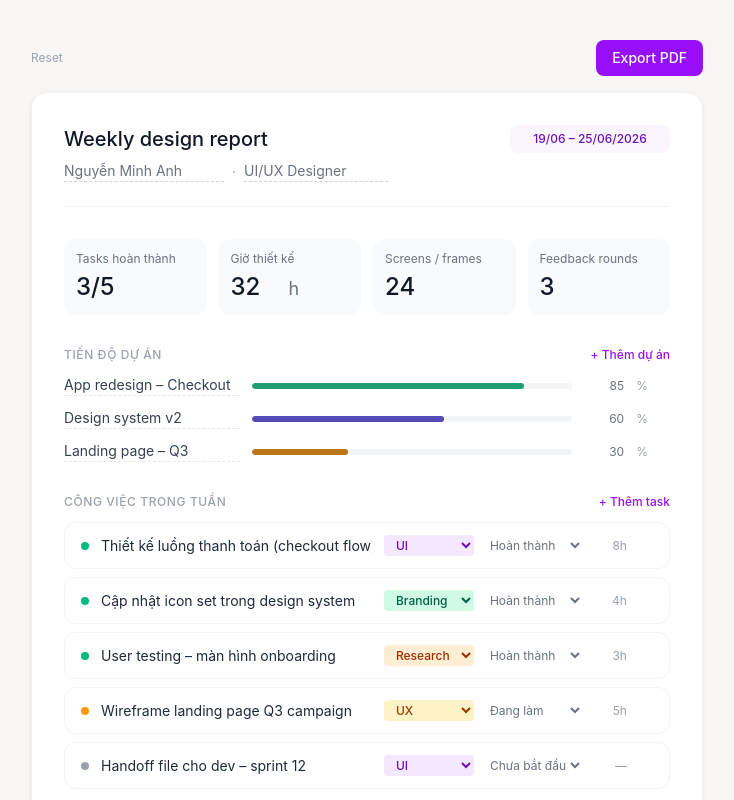
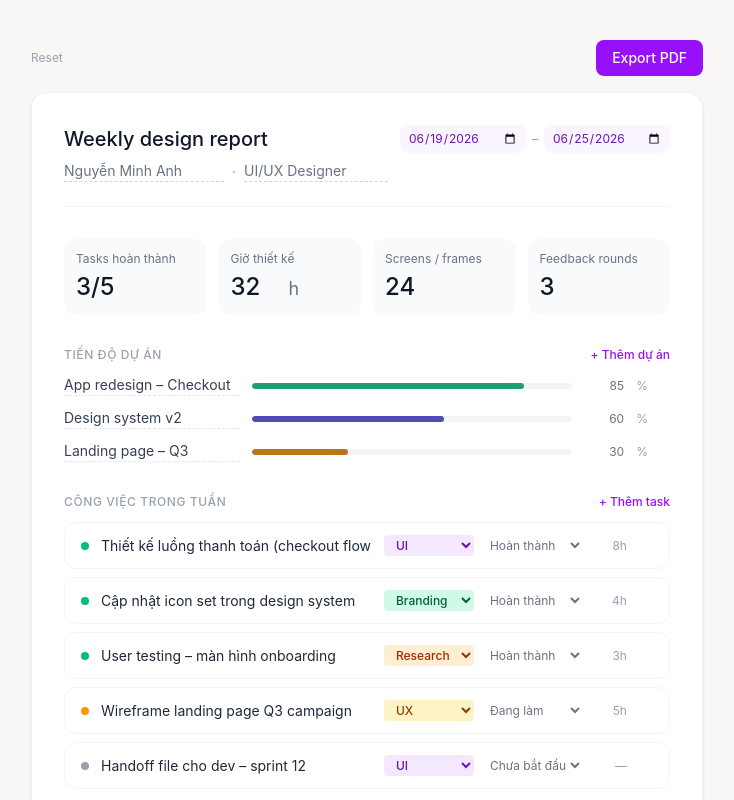
Before and after one commit to lequyn24-sudo/Design-Report, a Next.js app: page / in a window 1280 px wide. Shown: the top 800 px of the page, without its empty margins (273-1007 px from the left). Built offline with nearby package versions, Linux system fonts and the light colour scheme.

Commit message:
feat: replace week label with date picker inputs

```diff
--- a/app/page.tsx
+++ b/app/page.tsx
@@ -41,7 +41,7 @@ const STATUS_LABELS: Record<Status, string> = {
 
 const PROJECT_COLORS = ["#1D9E75", "#534AB7", "#BA7517", "#E05C5C", "#2D7DD2"];
 
-function getWeekLabel() {
+function getDefaultDates() {
   const today = new Date();
   const day = today.getDay();
   const daysToLastFriday = (day + 2) % 7;
@@ -49,9 +49,17 @@ function getWeekLabel() {
   fri.setDate(today.getDate() - daysToLastFriday);
   const thu = new Date(fri);
   thu.setDate(fri.getDate() + 6);
+  const toISO = (d: Date) => d.toISOString().slice(0, 10);
+  return { from: toISO(fri), to: toISO(thu) };
+}
+
+function formatWeekLabel(from: string, to: string) {
+  if (!from || !to) return "";
+  const f = new Date(from + "T00:00:00");
+  const t = new Date(to + "T00:00:00");
   const dd = (d: Date) => String(d.getDate()).padStart(2, "0");
   const mm = (d: Date) => String(d.getMonth() + 1).padStart(2, "0");
-  return `${dd(fri)}/${mm(fri)} – ${dd(thu)}/${mm(thu)}/${thu.getFullYear()}`;
+  return `${dd(f)}/${mm(f)} – ${dd(t)}/${mm(t)}/${t.getFullYear()}`;
 }
 
 const STORAGE_KEY = "weekly-design-report";
@@ -83,7 +91,9 @@ const DEFAULT_PROJECTS: Project[] = [
 export default function Home() {
   const [name, setName] = useState(() => loadSaved()?.name ?? "Nguyễn Minh Anh");
   const [role, setRole] = useState(() => loadSaved()?.role ?? "UI/UX Designer");
-  const [weekLabel, setWeekLabel] = useState(() => loadSaved()?.weekLabel ?? getWeekLabel());
+  const defaultDates = getDefaultDates();
+  const [dateFrom, setDateFrom] = useState(() => loadSaved()?.dateFrom ?? defaultDates.from);
+  const [dateTo, setDateTo] = useState(() => loadSaved()?.dateTo ?? defaultDates.to);
   const [tasks, setTasks] = useState<Task[]>(() => loadSaved()?.tasks ?? DEFAULT_TASKS);
   const [projects, setProjects] = useState<Project[]>(() => loadSaved()?.projects ?? DEFAULT_PROJECTS);
   const [nextWeek, setNextWeek] = useState(() => loadSaved()?.nextWeek ?? "• Hoàn thiện prototype checkout\n• Họp review với stakeholder\n• Bắt đầu visual design landing page");
@@ -94,9 +104,9 @@ export default function Home() {
 
   useEffect(() => {
     localStorage.setItem(STORAGE_KEY, JSON.stringify({
-      name, role, weekLabel, tasks, projects, nextWeek, blockers, hours, screens, reviews,
+      name, role, dateFrom, dateTo, tasks, projects, nextWeek, blockers, hours, screens, reviews,
     }));
-  }, [name, role, weekLabel, tasks, projects, nextWeek, blockers, hours, screens, reviews]);
+  }, [name, role, dateFrom, dateTo, tasks, projects, nextWeek, blockers, hours, screens, reviews]);
 
   const tasksDone = tasks.filter(t => t.status === "done").length;
 
@@ -129,7 +139,8 @@ export default function Home() {
           onClick={() => {
             if (confirm("Reset về dữ liệu mẫu?")) {
               setName("Nguyễn Minh Anh"); setRole("UI/UX Designer");
-              setWeekLabel(getWeekLabel()); setTasks(DEFAULT_TASKS);
+              const d = getDefaultDates(); setDateFrom(d.from); setDateTo(d.to);
+              setTasks(DEFAULT_TASKS);
               setProjects(DEFAULT_PROJECTS);
               setNextWeek("• Hoàn thiện prototype checkout\n• Họp review với stakeholder\n• Bắt đầu visual design landing page");
               setBlockers("• Chờ copy từ team content cho landing page\n• Cần xác nhận brand color mới từ marketing");
@@ -162,8 +173,18 @@ export default function Home() {
                 className="text-sm text-gray-500 bg-transparent border-b border-dashed border-gray-300 focus:outline-none focus:border-purple-400 w-36 print:border-none" />
             </div>
           </div>
-          <input value={weekLabel} onChange={e => setWeekLabel(e.target.value)}
-            className="text-xs font-medium bg-purple-50 text-purple-800 px-3 py-1.5 rounded-lg border-none focus:outline-none focus:ring-2 focus:ring-purple-200 text-center w-40" />
+          <div className="flex flex-col items-end gap-1">
+            <div className="text-xs font-medium bg-purple-50 text-purple-800 px-3 py-1.5 rounded-lg print:block hidden">
+              {formatWeekLabel(dateFrom, dateTo)}
+            </div>
+            <div className="flex items-center gap-1.5 print:hidden">
+              <input type="date" value={dateFrom} onChange={e => setDateFrom(e.target.value)}
+                className="text-xs text-purple-800 bg-purple-50 border-none rounded-lg px-2 py-1.5 focus:outline-none focus:ring-2 focus:ring-purple-200 cursor-pointer" />
+              <span className="text-xs text-purple-400">–</span>
+              <input type="date" value={dateTo} onChange={e => setDateTo(e.target.value)}
+                className="text-xs text-purple-800 bg-purple-50 border-none rounded-lg px-2 py-1.5 focus:outline-none focus:ring-2 focus:ring-purple-200 cursor-pointer" />
+            </div>
+          </div>
         </div>
 
         {/* Metrics */}
```
